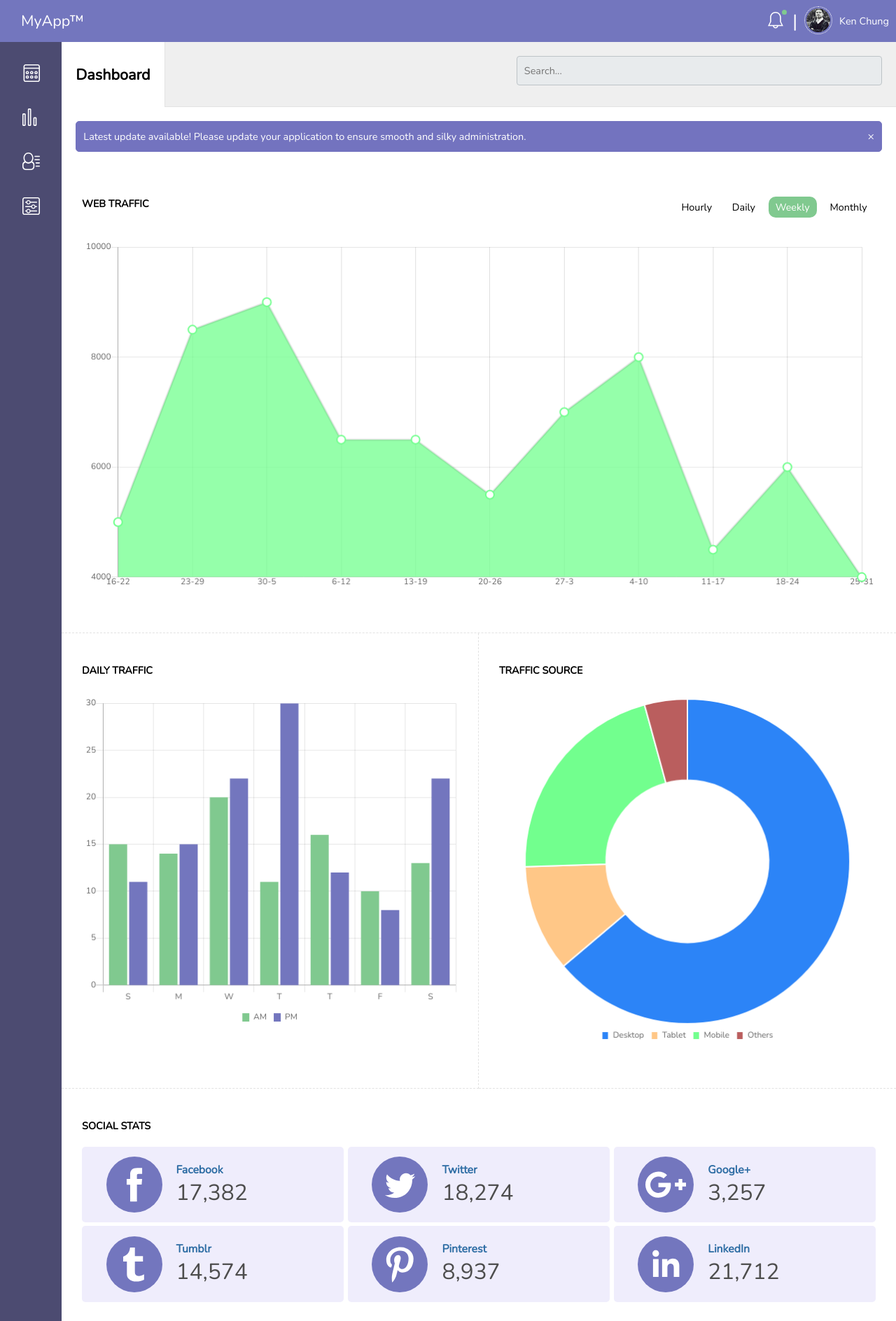
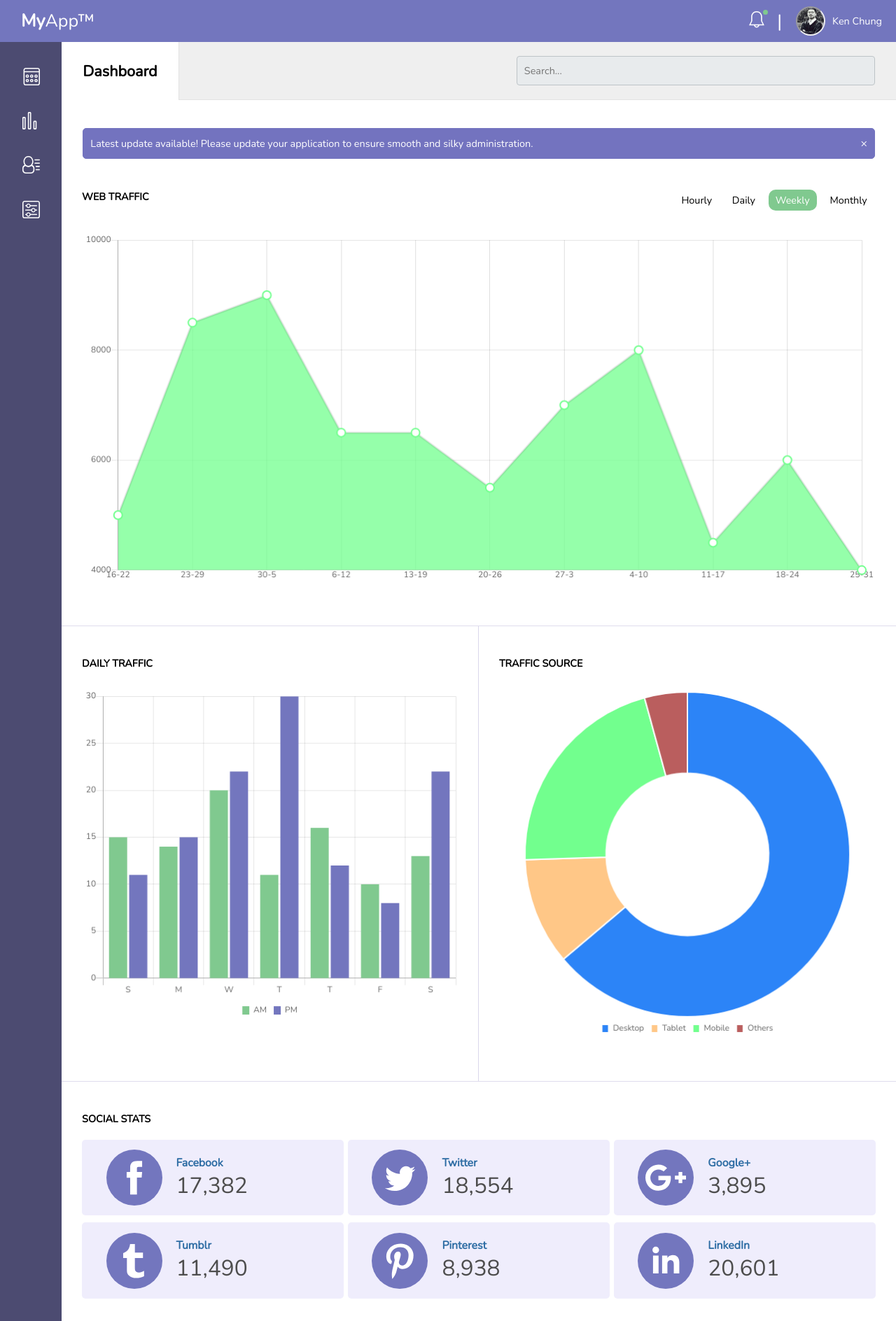
Before and after one commit to R2D2TheGoldGuy/p9-web-application-dashboard, a plain HTML site: page index.html in a window 1280 px wide. Shown: the top 1888 px of the page at 70% size. Drawn offline with nearby package versions, Linux system fonts and the light colour scheme.

Commit message:
Progress - Refining details
Made a few small changes, changed color, margin, padding, font-size, and
other styles.

```diff
--- a/css/styles.css
+++ b/css/styles.css
@@ -6,7 +6,7 @@ body {
   font-family: "Nunito", sans-serif;
   background-color: #fbfbfb;
   font-size: 0.9em;
-  font-weight: 300;
+  font-weight: normal;
 }
 
 canvas {
@@ -50,7 +50,7 @@ canvas {
 .wrapper-recent-activities,
 .wrapper-message,
 .wrapper-settings {
-  border-bottom: 1px dashed #e2e2e2;
+  border-bottom: 1px solid rgba(174, 168, 211, 0.4);
   padding: 2em;
 }
   @media only screen and (min-width: 768px) {
@@ -68,7 +68,7 @@ canvas {
   }
   @media only screen and (min-width: 768px) {
     .wrapper-daily-traffic, .wrapper-new-member, .wrapper-message {
-      border-right: 1px dashed #e2e2e2;
+      border-right: 1px solid rgba(174, 168, 211, 0.45);
     }
   }
   .wrapper-socmed-stats {
@@ -98,7 +98,7 @@ canvas {
   }
     @media only screen and (min-width: 768px) {
       .wrapper-tab {
-        padding: 0 20px;
+        padding: 0 30px;
         display: inline;
         }
     }
@@ -147,7 +147,7 @@ canvas {
   .top-logo {
     align-self: center;
     margin-left: 30px;
-    font-size: 1.5em;
+    font-size: 1.75em;
   }
     @media only screen and (min-width: 768px) {
       .top-logo {
@@ -163,20 +163,19 @@ canvas {
         border-radius: 50%;
         -moz-border-radius: 50%;
         -webkit-border-radius: 50%;
-        border: 1px dotted #fff;
-        padding: 2px;
-        width: 40px;
+        border: 2px inset #eee;
+        padding: 0px;
+        width: 42px;
         height: auto;
-        margin: 3px 10px 0 10px;
-        }
+        margin: 5px 0px 0 20px;
       }
+    }
   .top-user-name {
     padding: 2px 2px 2px 10px;
-    border-left: 1px solid white;
   }
     @media only screen and (min-width: 768px) {
       .top-user-name {
-        padding: 0;
+        padding-right: 10px;
         border-left: 0;
         }
     }
@@ -211,7 +210,7 @@ canvas {
       display: flex;
       flex-direction: column;
       justify-content: flex-start;
-      padding: 10px 15px;
+      padding: 15px;
     }
   }
 
@@ -257,8 +256,8 @@ canvas {
 }
 
 #bell-svg {
-  margin-top: 3px;
-  margin-right: 10px;
+  margin-top: 2px;
+  margin-right: 15px;
 }
 
 #dashboard-svg,
@@ -299,7 +298,6 @@ textarea,
 select {
   display: inline-block;
   width: 100%;
-  margin-bottom: 10px;
   background-color: #E8EBED;
   border: 1px solid #BDC3C7;
   border-radius: 4px;
@@ -307,6 +305,9 @@ select {
   -webkit-transition: all 0.7s;
   /* Safari */
   transition: all 0.7s;
+}
+textarea {
+  margin: 16px 0;
 }
 
 legend {
@@ -350,7 +351,7 @@ button {
 }
   @media only screen and (min-width: 768px) {
     #search {
-      margin: 20px 20px 20px auto;
+      margin: 20px 30px 20px auto;
       width: 50%;
     }
   }
@@ -457,7 +458,7 @@ input:checked + .slider:before {
   border-radius: 5px;
   flex-basis: 100%;
   width: 100%;
-  margin-top: 10px;
+  margin: 10px 0;
 }
   @media only screen and (min-width: 768px) {
     .socmed-stats {
@@ -470,7 +471,7 @@ input:checked + .slider:before {
     .socmed-stats {
       flex-basis: 33%;
       width: 33%;
-      margin-top: 5px;
+      margin: 5px 0;
     }
   }
   .socmed-stats .badge {
@@ -492,7 +493,7 @@ input:checked + .slider:before {
     color: #4d4d4d;
   }
 
-.alert {
+.alert-box {
   display: flex;
   flex-direction: row;
   align-items: center;
@@ -505,8 +506,8 @@ input:checked + .slider:before {
   color: #fff;
 }
   @media only screen and (min-width: 768px) {
-    .alert {
-      margin: 20px;
+    .alert-box {
+      margin: 40px 30px 0;
     }
   }
 
--- a/index.html
+++ b/index.html
@@ -2,17 +2,25 @@
 <html lang="en">
   <head>
     <meta charset="utf-8">
+    <meta http-equiv="X-UA-Compatible" content="IE=edge">
+    <meta name="viewport" content="width=device-width, initial-scale=1, maximum-scale=1, user-scalable=0"/>
+
+    <title>Web App Dashboard</title>
+
+    <!-- Style Sheets -->
+    <link rel="stylesheet" href="https://ajax.googleapis.com/ajax/libs/jqueryui/1.11.4/themes/smoothness/jquery-ui.css">
+    <link href="css/normalize.css" rel="stylesheet" type="text/css" />
     <link href="https://fonts.googleapis.com/css?family=Nunito" rel="stylesheet">
-        <link href="css/normalize.css" rel="stylesheet" type="text/css" />
-        <link rel="stylesheet" href="https://ajax.googleapis.com/ajax/libs/jqueryui/1.11.4/themes/smoothness/jquery-ui.css">
+
+    <!-- My Styles -->
     <link href="css/styles.css" rel="stylesheet" type="text/css" />
-        <meta name="viewport" content="width=device-width, initial-scale=1, maximum-scale=1, user-scalable=0"/>
-        <title>Web App Dashboard</title>
   </head>
   <body>
     <header>
       <div class="top">
+
         <div class="top-logo"><strong>My</strong>App&trade;</div>
+
         <nav class="top-nav">
           <!-- Notification logo -->
             <a href="#" class="notif-button" id="notif-button">
@@ -27,19 +35,22 @@
                 </g>
               </svg>
             </a>
+
           <span class="top-separator">|</span>
+
           <!-- Avatar -->
-                    <div class="top-avatar-img"><img src="img/ken-chung.jpg" alt="Bella Ratmelia" /></div>
+            <div class="top-avatar-img"><img src="img/ken-chung.jpg" alt="Ken Chung" /></div>
           <!-- User Name -->
             <span class="top-user-name">Ken Chung</span>
         </nav>
       </div>
     </header>
 
+    <!-- Dashboard Navigation -->
       <main class="main-container">
-            <!-- the dashboard navigation -->
+
         <nav class="vertical-nav">
-                <!-- Dashboard -->
+          <!-- Dashboard Icon (Home) -->
             <a href="#">
                 <svg version="1.1" id="dashboard-svg" xmlns="http://www.w3.org/2000/svg" xmlns:xlink="http://www.w3.org/1999/xlink" x="0px" y="0px"
                 	 viewBox="0 0 32 32" style="enable-background:new 0 0 32 32;" xml:space="preserve">
@@ -57,7 +68,7 @@
                 </svg>
             </a>
 
-                <!-- Visits -->
+          <!-- Visits Icon -->
             <a href="#">
                 <svg version="1.1" id="visits-svg" xmlns="http://www.w3.org/2000/svg" xmlns:xlink="http://www.w3.org/1999/xlink" x="0px" y="0px"
                 	 viewBox="0 0 32 32" style="enable-background:new 0 0 32 32;" xml:space="preserve">
@@ -73,7 +84,7 @@
                 </svg>
             </a>
 
-                <!-- Members -->
+          <!-- Members Icon -->
             <a href="#">
                 <svg version="1.1" id="members-svg" xmlns="http://www.w3.org/2000/svg" xmlns:xlink="http://www.w3.org/1999/xlink" x="0px" y="0px"
                 	 viewBox="0 0 32 32" style="enable-background:new 0 0 32 32;" xml:space="preserve">
@@ -91,7 +102,7 @@
                 </svg>
             </a>
 
-                <!-- Settings -->
+          <!-- Settings Icon -->
             <a href="#">
                 <svg version="1.1" id="settings-svg" xmlns="http://www.w3.org/2000/svg" xmlns:xlink="http://www.w3.org/1999/xlink" x="0px" y="0px"
                 	 viewBox="0 0 32 32" style="enable-background:new 0 0 32 32;" xml:space="preserve">
@@ -124,8 +135,9 @@
                   </form>
               </div>
           </div>
-                <!-- alert -->
-                <div class="alert" id="alert">
+
+          <!-- Alert Message!-->
+            <div class="alert-box" id="alert-box">
                 <span id="alert-message">Latest update available! Please update your application to ensure smooth and silky administration.</span>
                 <a id="alert-dismiss">&times;</a>
             </div>
@@ -143,18 +155,20 @@
               </div>
             <canvas id="web-traffic-line-chart" width="300" height="200"></canvas>
           </div>
-                <!-- <div class="wrapper-traffic-sources"> -->
-                    <!-- bar chart and donut chart -->
+
+          <!-- Bar Chart -->
             <div class="wrapper-daily-traffic">
               <h3 class="widget-title">Daily Traffic</h3>
               <canvas id="daily-traffic-bar-chart" width="300" height="200"></canvas>
             </div>
+
+          <!-- Donut Chart -->
             <div class="wrapper-source-traffic">
               <h3 class="widget-title">Traffic Source</h3>
               <canvas id="source-traffic-donut-chart" width="300" height="200"></canvas>
             </div>
-                <!-- </div> -->
 
+          <!-- Social Media Statistics -->
             <div class="wrapper-socmed-stats">
               <h3 class="widget-title">Social Stats</h3>
               <div class="socmed-stats">
@@ -172,7 +186,7 @@
                 </div>
                 <div class="data">
                   <h5>Twitter</h5>
-                            <span>18,274</span>
+                  <span>18,554</span>
                 </div>
               </div>
                 <div class="socmed-stats">
@@ -181,7 +195,7 @@
                   </div>
                   <div class="data">
                     <h5>Google+</h5>
-                            <span>3,257</span>
+                    <span>3,895</span>
                   </div>
                 </div>
                 <div class="socmed-stats">
@@ -190,7 +204,7 @@
                   </div>
                   <div class="data">
                     <h5>Tumblr</h5>
-                            <span>14,574</span>
+                    <span>11,490</span>
                   </div>
                 </div>
                 <div class="socmed-stats">
@@ -199,7 +213,7 @@
                   </div>
                   <div class="data">
                     <h5>Pinterest</h5>
-                            <span>8,937</span>
+                    <span>8,938</span>
                   </div>
                 </div>
                 <div class="socmed-stats">
@@ -208,16 +222,16 @@
                   </div>
                   <div class="data">
                     <h5>LinkedIn</h5>
-                            <span>21,712</span>
+                    <span>20,601</span>
                   </div>
                 </div>
               </div>
 
-                <!-- <div class="activities-wrapper 2-cols"> -->
+          <!-- Members List -->
             <div class="wrapper-new-member">
               <h3 class="widget-title">New Members</h3>
               <div class="new-member-details">
-                            <img class="user-photo" src="img/member-1.jpeg" alt="Miranda Lawson" />
+                <img class="user-photo" src="img/member-1.jpeg" alt="London Woods" />
                 <div class="info">
                   <span class="name">London Woods</span>
                   <span class="email">london@teamtreehouse.com</span>
@@ -225,7 +239,7 @@
                 <span class="join-date">02/09/16</span>
               </div>
               <div class="new-member-details">
-                            <img class="user-photo" src="img/member-2.jpeg" alt="Cullen Rutherford" />
+                <img class="user-photo" src="img/member-2.jpeg" alt="Caesar Jackson" />
                 <div class="info">
                   <span class="name">Caesar Jackson</span>
                   <span class="email">caesar@simpleprogrammer.com</span>
@@ -233,7 +247,7 @@
                 <span class="join-date">18/07/16</span>
               </div>
               <div class="new-member-details">
-                            <img class="user-photo" src="img/member-3.jpg" alt="Evie Frye" />
+                <img class="user-photo" src="img/member-3.jpg" alt="Francine Wellington" />
                 <div class="info">
                   <span class="name">Francine Wellington</span>
                   <span class="email">francine@agogecode.com</span>
@@ -241,7 +255,7 @@
                 <span class="join-date">15/03/16</span>
               </div>
               <div class="new-member-details">
-                            <img class="user-photo" src="img/member-4.jpeg" alt="Varric Tethras" />
+                <img class="user-photo" src="img/member-4.jpeg" alt="Tyrone Chambers" />
                 <div class="info">
                   <span class="name">Tyrone Chambers</span>
                   <span class="email">tyrone@shadyrecords.com</span>
@@ -250,6 +264,7 @@
               </div>
             </div>
 
+          <!-- Recent Activities Section -->
             <div class="wrapper-recent-activities">
               <h3 class="widget-title">Recent Activities</h3>
               <div class="activity-details">
@@ -286,6 +301,7 @@
               </div>
             </div>
 
+          <!-- Send Message Form -->
             <div class="wrapper-message">
               <h3 class="widget-title">Message User</h3>
               <form id="user-message-form">
@@ -299,6 +315,7 @@
               </form>
             </div>
 
+          <!-- Settings Section -->
             <div class="wrapper-settings">
               <h3 class="widget-title">Settings</h3>
               <form id="user-settings-form">
@@ -419,6 +436,7 @@
             </div>
         </div>
       </main>
+
       <div id="notif-dialog" title="Notifications">
         <ul class="notif-list">
           <li>Marry Jane liked your post</li>
@@ -426,6 +444,7 @@
           <li>Tai Lopez sent you a message</li>
         </ul>
       </div>
+
     <script src="https://ajax.googleapis.com/ajax/libs/jquery/3.1.0/jquery.min.js"></script>
     <script src="https://code.jquery.com/ui/1.12.0/jquery-ui.min.js"></script>
     <script type="text/javascript" src="https://cdnjs.cloudflare.com/ajax/libs/Chart.js/2.1.6/Chart.min.js"></script>
--- a/js/app.js
+++ b/js/app.js
@@ -224,7 +224,7 @@ var donut_chart = new Chart(donut_chart_area, {
 
 // CLOSE ALERT DIV ON CLICK
  $("#alert-dismiss").click(function() {
-     $("#alert").fadeOut("slow");
+     $("#alert-box").fadeOut("slow");
  });
 
 
```
Also changed, not shown: 1 other file. Lines whose indentation alone changed are shown as unchanged.
